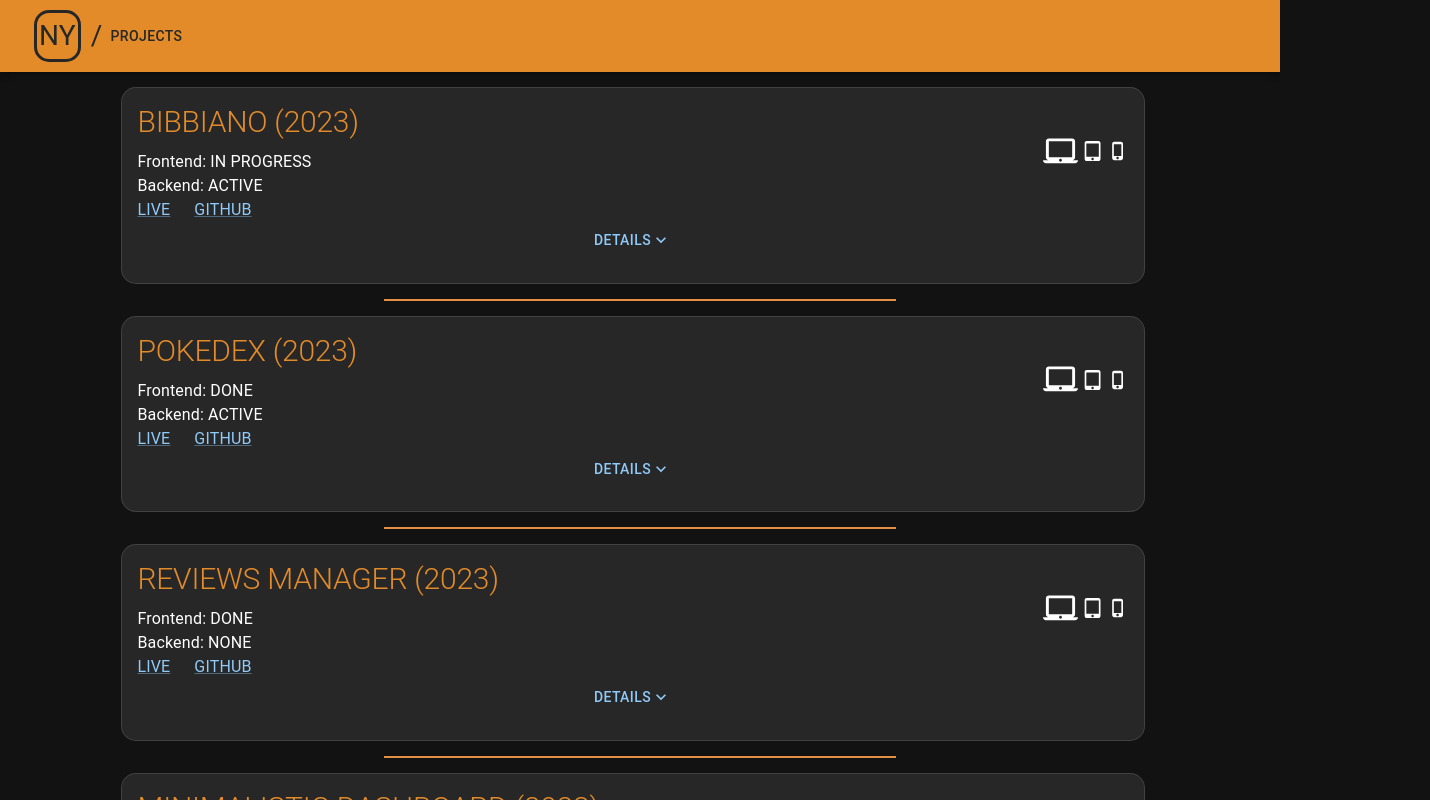
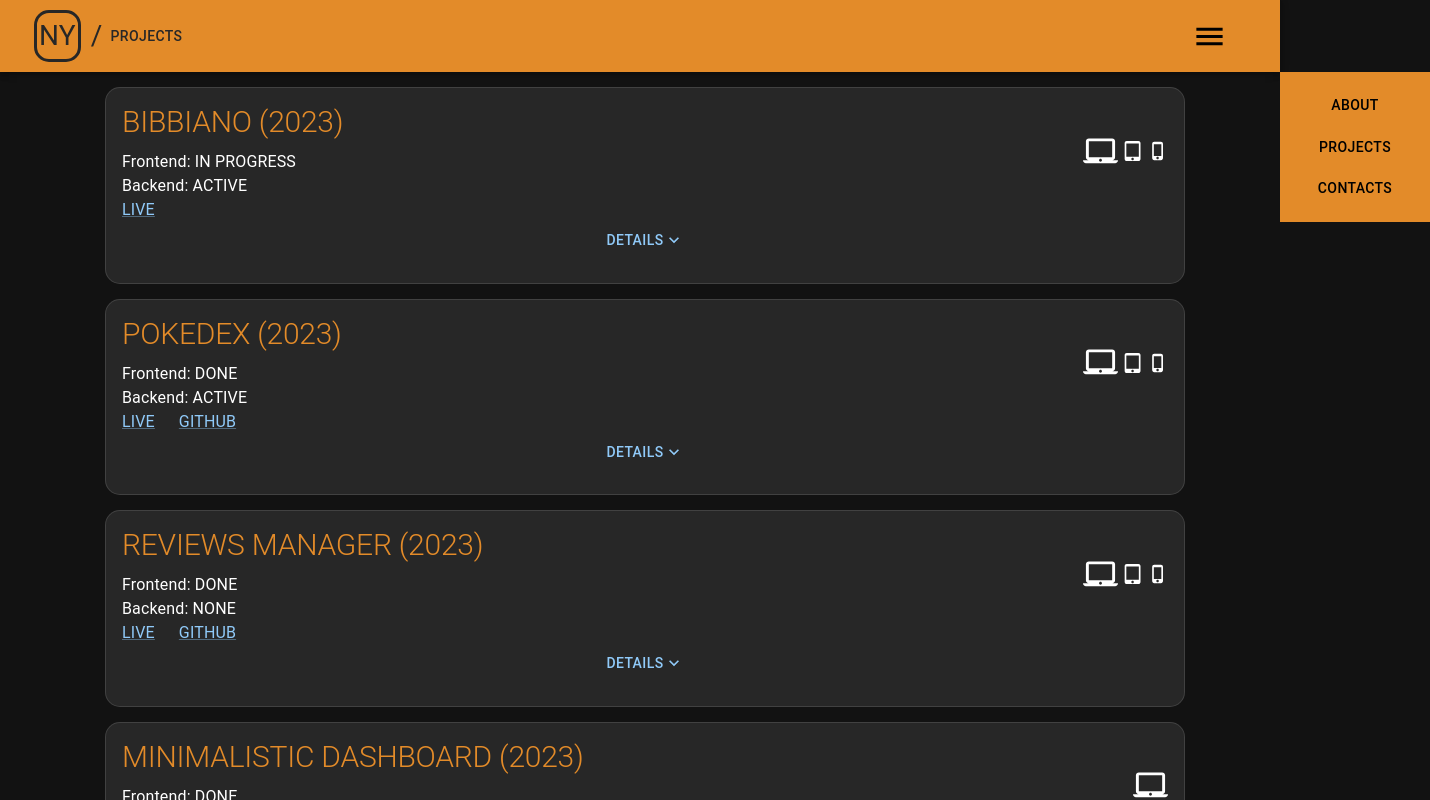
Before and after one commit to NovikYaroslav/portfolio, a React (Create React App) app: page /projects in a window 1280 px wide. Shown: the top 800 px of the page, 1430 px wide, since content can reach past the window. Built offline with nearby package versions, Linux system fonts and the light colour scheme.

Commit message:
sidebar added

```diff
--- a/src/components/Header/Header.jsx
+++ b/src/components/Header/Header.jsx
@@ -1,12 +1,22 @@
-import * as React from 'react';
+import { useState } from 'react';
 import AppBar from '@mui/material/AppBar';
 import Box from '@mui/material/Box';
 import Toolbar from '@mui/material/Toolbar';
 import Button from '@mui/material/Button';
+import MenuIcon from '@mui/icons-material/Menu';
+import Sidebar from '../Sidebar/Sidebar';
 
 export default function Header() {
+  const [barOpened, setBarOpened] = useState(false);
+
   return (
-    <Box sx={{ flexGrow: 1, padding: '0px' }}>
+    <Box
+      sx={{
+        flexGrow: 1,
+        padding: '0px',
+        position: 'relative',
+      }}
+    >
       <AppBar position='static' sx={{ padding: '0' }}>
         <Toolbar
           sx={{
@@ -46,8 +56,18 @@
               Projects
             </Button>
           </Box>
+          <Button
+            variant='text'
+            sx={{ marginRight: '15px' }}
+            onClick={() => {
+              setBarOpened(!barOpened);
+            }}
+          >
+            <MenuIcon fontSize='large' sx={{ color: 'black' }} />
+          </Button>
         </Toolbar>
       </AppBar>
+      <Sidebar isOpen={barOpened} />
     </Box>
   );
 }
--- a/src/components/Project-card/Project-card.jsx
+++ b/src/components/Project-card/Project-card.jsx
@@ -1,4 +1,4 @@
-import { useState } from 'react';
+import { useEffect, useState } from 'react';
 import Box from '@mui/material/Box';
 import Card from '@mui/material/Card';
 import CardContent from '@mui/material/CardContent';
@@ -17,15 +17,25 @@
 export default function ProjectCard({ project }) {
   const [isCollapsed, setIsCollapsed] = useState(false);
 
+  useEffect(() => {
+    if (!isCollapsed) {
+      console.log('скролю');
+      const cardNameElement = document.getElementById(`${project.name}-name`);
+      if (cardNameElement) {
+        cardNameElement.scrollIntoView({ block: 'start' });
+      }
+    }
+  }, [isCollapsed]);
+
   return (
-    <Box
-      sx={{
-        display: 'flex',
-        flexDirection: 'column',
-        alignItems: 'center',
-        gap: '15px',
-      }}
-    >
+    // <Box
+    //   sx={{
+    //     display: 'flex',
+    //     flexDirection: 'column',
+    //     alignItems: 'center',
+    //     gap: '15px',
+    //   }}
+    // >
     <Card
       variant='outlined'
       sx={{
@@ -38,6 +48,7 @@
     >
       <CardContent sx={{ display: 'flex', flexDirection: 'column' }}>
         <Box
+          id={`${project.name}-name`}
           sx={{
             display: 'flex',
             justifyContent: 'space-between',
@@ -52,12 +63,8 @@
               {project.name.toUpperCase()}
             </Typography>{' '}
             <Box sx={{ marginTop: '10px' }}>
-                <Typography>
-                  Frontend: {project.status.toUpperCase()}
-                </Typography>
-                <Typography>
-                  Backend: {project.backend.toUpperCase()}
-                </Typography>
+              <Typography>Frontend: {project.status.toUpperCase()}</Typography>
+              <Typography>Backend: {project.backend.toUpperCase()}</Typography>
             </Box>
           </Box>
           {project.responsive ? (
@@ -90,10 +97,11 @@
           <Link href={project.deploy.toUpperCase()} target='blank'>
             LIVE
           </Link>
-
+          {project.github ? (
             <Link href={project.github.toUpperCase()} target='blank'>
               GITHUB
             </Link>
+          ) : null}
         </Box>
         <Collapse in={isCollapsed}>
           <Box
@@ -199,14 +207,14 @@
         </Button>
       </CardContent>
     </Card>
-      <Box
-        sx={{
-          display: 'flex',
-          border: '1px solid #E48F45',
-          width: '50%',
-          justifySelf: 'center',
-        }}
-      ></Box>
-    </Box>
+    //   {/* <Box
+    //     sx={{
+    //       display: 'flex',
+    //       border: '1px solid #E48F45',
+    //       width: '50%',
+    //       justifySelf: 'center',
+    //     }}
+    //   ></Box> */}
+    // {/* </Box> */}
   );
 }
--- /dev/null
+++ b/src/components/Sidebar/Sidebar.css
@@ -0,0 +1,48 @@
+.sidebar {
+    display: flex;
+    flex-direction: column;
+    align-items: center;
+    background-color: #E38B29;
+    width: 150px;
+    height: 150px;
+    position: absolute;
+    top: 72px;
+    right: 0;
+    gap: 5px;
+    padding-top: 15px;
+    padding-bottom: 15px;
+    transform: translateX(0);
+    animation: slideInFromRight 0.2s ease;
+}
+
+@keyframes slideInFromRight {
+    0% {
+      transform: translateX(100%);
+    }
+    100% {
+      transform: translateX(0);
+    }
+  }
+
+
+  @keyframes slideOutToRight {
+    0% {
+      transform: translateX(0);
+    }
+    100% {
+      transform: translateX(100%);
+    }
+  }
+
+
+  .active {
+    transform: translateX(0);
+    animation: slideInFromRight 0.3s ease;
+  }
+
+
+  .hidden {
+    overflow: hidden;
+    transform: translateX(100%);
+    animation: slideOutToRight 0.3s ease;
+  }
--- /dev/null
+++ b/src/components/Sidebar/Sidebar.jsx
@@ -0,0 +1,18 @@
+import { Box, Button } from '@mui/material';
+import './Sidebar.css';
+
+export default function Sidebar({ isOpen }) {
+  return (
+    <Box className={`sidebar ${isOpen ? 'active' : 'hidden'}`}>
+      <Button variant='text' sx={{ color: 'black' }}>
+        about
+      </Button>
+      <Button variant='text' sx={{ color: 'black' }}>
+        projects
+      </Button>
+      <Button variant='text' sx={{ color: 'black' }}>
+        contacts
+      </Button>
+    </Box>
+  );
+}
--- a/src/index.css
+++ b/src/index.css
@@ -1,4 +1,5 @@
 body {
+  overflow-x: hidden;
   background-color: red;
   height: 100vh;
   max-width: 100vw;
--- a/src/pages/My-Projects.jsx
+++ b/src/pages/My-Projects.jsx
@@ -1,13 +1,13 @@
 import ProjectCard from '../components/Project-card/Project-card';
-// import { Container } from '@mui/material';
 import { projectsData } from '../utils/data';
 
 export default function MyProjects() {
   return (
     <div
       style={{
-        width: '80%',
-        margin: 'auto',
+        display: 'flex',
+        flexDirection: 'column',
+        margin: '0 100px',
       }}
     >
       {projectsData.map((project) => (
--- a/src/utils/data.js
+++ b/src/utils/data.js
@@ -7,7 +7,7 @@
     backend: 'active',
     screenshot: null,
     deploy: 'https://www.bibbiano.com',
-    github: 'https://github.com/NovikYaroslav/fortech-test-work',
+    github: false,
     stack: ['Wordress'],
     additionalTechs: ['Jupiter 6', 'WP Bakery'],
     responsive: true,
```
Lines whose indentation alone changed are shown as unchanged.
